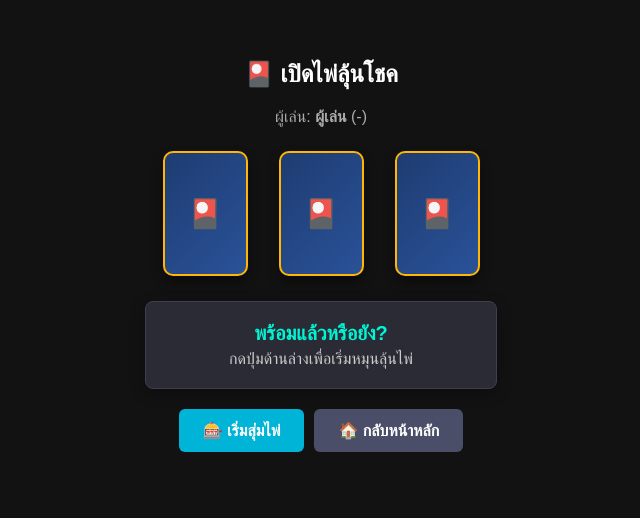
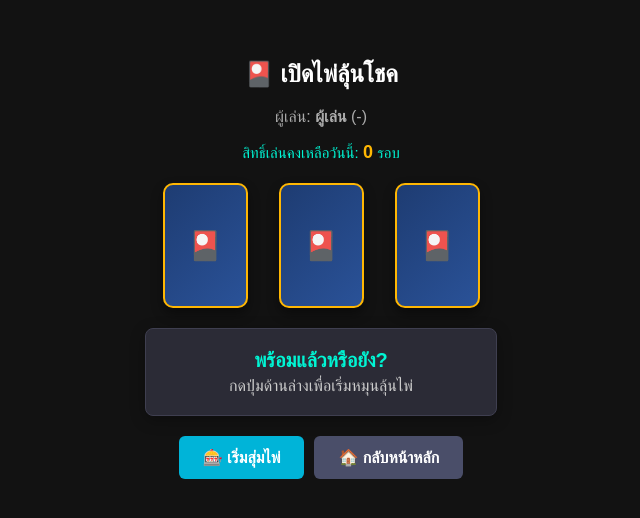
Before and after one commit to WRMG001/CardGame, a Flask app: template templates/game.html in a window 1280 px wide. Shown: the top 518 px of the page, without its empty margins (319-959 px from the left). Run offline with Flask 3, Linux system fonts and the light colour scheme; the template is opened without the code that fills it, so the values that code supplies are empty.

Commit message:
Update game.html

```diff
--- a/templates/game.html
+++ b/templates/game.html
@@ -2,6 +2,7 @@
 
 {% block content %}
 <style>
+  /* สไตล์การพลิกไพ่ 3D แบบ Slot Reel */
   .card-container { perspective: 1000px; }
   .card-inner {
     position: relative;
@@ -28,12 +29,14 @@
     box-sizing: border-box;
     box-shadow: 0 6px 12px rgba(0, 0, 0, 0.4);
   }
+
   .card-back {
     background: linear-gradient(135deg, #1e3c72 0%, #2a5298 100%);
     border: 2px solid #ffb703;
     color: #fff;
     justify-content: center;
   }
+
   .card-front {
     background: #ffffff;
     border: 1px solid #d1d5db;
@@ -43,6 +46,7 @@
   .stop-spin {
     animation: popIn 0.3s ease-out forwards;
   }
+
   @keyframes popIn {
     0% { transform: scale(0.8); }
     50% { transform: scale(1.1); }
@@ -52,10 +56,17 @@
 
 <div style="text-align: center; margin-top: 20px; color: #fff;">
   <h2>🎴 เปิดไพ่ลุ้นโชค</h2>
-  <p style="color: #aaa; margin-top: 0;">ผู้เล่น: <strong>{{ player_name | default('ผู้เล่น') }}</strong> ({{ player_id | default('-') }})</p>
+  <p style="color: #aaa; margin-top: 0;">
+    ผู้เล่น: <strong>{{ player_name | default('ผู้เล่น') }}</strong> ({{ player_id | default('-') }})
+  </p>
+
+  <!-- แสดงสิทธิ์การเล่นประจำวัน -->
+  <p style="color: #00f5d4; font-size: 15px; margin-bottom: 10px;">
+    สิทธิ์เล่นคงเหลือวันนี้: <strong id="playsLeftDisplay" style="font-size: 18px; color: #ffb703;">{{ plays_left | default(0) }}</strong> รอบ
+  </p>
 
   <!-- โซนไพ่ 3 ใบ -->
-  <div style="display: flex; justify-content: center; gap: 15px; margin: 25px 0;">
+  <div style="display: flex; justify-content: center; gap: 15px; margin: 20px 0;">
     <div class="card-container" id="card-slot-0">
       <div class="card-inner">
         <div class="card-back"><span style="font-size: 28px;" id="back-symbol-0">🎴</span></div>
@@ -76,7 +87,7 @@
     </div>
   </div>
 
-  <!-- Result Box -->
+  <!-- Result Box แสดงผลคอมโบและคะแนน -->
   <div id="resultBox" style="background: #2b2b36; padding: 15px; border-radius: 8px; max-width: 320px; margin: 0 auto 20px auto;">
     <h3 style="color: #00f5d4; margin: 5px 0;">พร้อมแล้วหรือยัง?</h3>
     <p style="font-size: 16px; margin: 5px 0; color: #ccc;">กดปุ่มด้านล่างเพื่อเริ่มหมุนลุ้นไพ่</p>
@@ -89,7 +100,7 @@
   <!-- Action Buttons -->
   <div style="display: flex; justify-content: center; gap: 10px; margin-top: 20px; flex-wrap: wrap;">
     {% if plays_left is not defined or plays_left > 0 %}
-      <button id="playBtn" onclick="startSlotSpin()" style="padding: 12px 24px; font-size: 16px; font-weight: bold; background: #00b4d8; color: white; border: none; border-radius: 6px; cursor: pointer;">
+      <button id="playBtn" onclick="startSlotSpin()" style="padding: 12px 24px; font-size: 16px; font-weight: bold; background: #00b4d8; color: white; border: none; border-radius: 6px; cursor: pointer; transition: 0.2s;">
         🎰 เริ่มสุ่มไพ่
       </button>
     {% elif can_buy_more is defined and can_buy_more %}
@@ -111,6 +122,7 @@
 </div>
 
 <script>
+  // เอฟเฟกต์เสียงเปิดไพ่และชนะ
   function playSound(type) {
     try {
       const ctx = new (window.AudioContext || window.webkitAudioContext)();
@@ -148,12 +160,14 @@
     return dummySuits[Math.floor(Math.random() * dummySuits.length)];
   }
 
+  // แปลงหน้าไพ่เป็น HTML
   function renderFrontCard(cardStr) {
+    if (!cardStr) return '';
     if (cardStr.includes('Joker') || cardStr.includes('🃏')) {
       return `
-        <div style="align-self: flex-start; font-size: 11px; font-weight: bold;">JOKER</div>
+        <div style="align-self: flex-start; font-size: 11px; font-weight: bold; color: #e63946;">JOKER</div>
         <div style="font-size: 38px; line-height: 1;">🃏</div>
-        <div style="align-self: flex-end; font-size: 11px; font-weight: bold; transform: rotate(180deg);">JOKER</div>
+        <div style="align-self: flex-end; font-size: 11px; font-weight: bold; color: #e63946; transform: rotate(180deg);">JOKER</div>
       `;
     }
     const suit = cardStr.slice(-1);
@@ -175,6 +189,7 @@
 
   let isSpinning = false;
 
+  // ฟังก์ชันเริ่มสุ่มไพ่
   async function startSlotSpin() {
     if (isSpinning) return;
     isSpinning = true;
@@ -182,7 +197,9 @@
     const btn = document.getElementById('playBtn');
     const homeBtn = document.getElementById('homeBtn');
     const resultBox = document.getElementById('resultBox');
+    const playsLeftDisplay = document.getElementById('playsLeftDisplay');
 
+    // ล็อกปุ่มระหว่างสุ่ม
     btn.disabled = true;
     btn.innerText = '🎰 กำลังหมุน...';
     btn.style.background = '#6c757d';
@@ -190,10 +207,11 @@
     homeBtn.style.opacity = '0.5';
     homeBtn.style.pointerEvents = 'none';
 
-    resultBox.innerHTML = '<h3 style="color: #ffb703; margin: 5px 0;">กำลังลุ้นไพ่...</h3><p style="font-size: 14px; margin: 5px 0;">ขอให้โชคดี!</p>';
+    resultBox.innerHTML = '<h3 style="color: #ffb703; margin: 5px 0;">กำลังลุ้นไพ่...</h3><p style="font-size: 14px; margin: 5px 0; color: #ccc;">ขอให้โชคดี!</p>';
 
+    // รีเซ็ตการคว่ำไพ่
     for (let i = 0; i < 3; i++) {
-      document.getElementById(`card-slot-${i}`).classList.remove('flipped');
+      document.getElementById(`card-slot-${i}`).classList.remove('flipped', 'stop-spin');
     }
 
     playSound('flip');
@@ -204,6 +222,7 @@
     }, 60);
 
     try {
+      // เรียก API ไปยัง Backend (/api/play)
       const response = await fetch('/api/play', {
         method: 'POST',
         headers: { 'Content-Type': 'application/json' }
@@ -216,6 +235,7 @@
       if (data.success) {
         const cards = data.cards;
 
+        // ค่อยๆ หงายไพ่เปิดทีละใบ
         for (let i = 0; i < 3; i++) {
           await new Promise(res => setTimeout(res, 400));
           const slot = document.getElementById(`card-slot-${i}`);
@@ -226,13 +246,20 @@
           playSound('flip');
         }
 
+        // แสดงผลลัพธ์และอัปเดตสิทธิ์คงเหลือ
         setTimeout(() => {
           resultBox.innerHTML = `
             <h3 style="color: #00f5d4; margin: 5px 0;">🎉 Combo: ${data.combo}</h3>
-            <p style="font-size: 18px; margin: 5px 0;">คะแนนที่ได้: <strong style="color: #ffb703; font-size: 22px;">+${data.score_gained}</strong></p>
+            <p style="font-size: 18px; margin: 5px 0; color: #fff;">คะแนนที่ได้: <strong style="color: #ffb703; font-size: 22px;">+${data.score_gained}</strong></p>
           `;
           if (data.combo !== "High Card") playSound('win');
 
+          // อัปเดตตัวเลขสิทธิ์คงเหลือบนหน้าจอ
+          if (playsLeftDisplay && data.plays_left !== undefined) {
+            playsLeftDisplay.innerText = data.plays_left;
+          }
+
+          // เช็กสิทธิ์คงเหลือเพื่อปรับสถานะปุ่ม
           if (data.plays_left > 0) {
             btn.innerText = '🔄 เปิดไพ่อีกรอบ';
             btn.style.background = '#00b4d8';
@@ -242,6 +269,7 @@
             btn.style.display = 'none';
             resultBox.innerHTML += `<p style="color: #ff4d6d; font-weight: bold; margin-top: 10px;">โควตาการเล่นประจำวันของคุณหมดแล้ว</p>`;
           }
+
           homeBtn.style.opacity = '1';
           homeBtn.style.pointerEvents = 'auto';
           isSpinning = false;
@@ -249,6 +277,10 @@
 
       } else {
         resultBox.innerHTML = `<p style="color: #ff4d6d;">⚠️ ${data.message}</p>`;
+        btn.innerText = 'ลองใหม่อีกครั้ง';
+        btn.disabled = false;
+        btn.style.background = '#00b4d8';
+        btn.style.cursor = 'pointer';
         homeBtn.style.opacity = '1';
         homeBtn.style.pointerEvents = 'auto';
         isSpinning = false;
```
